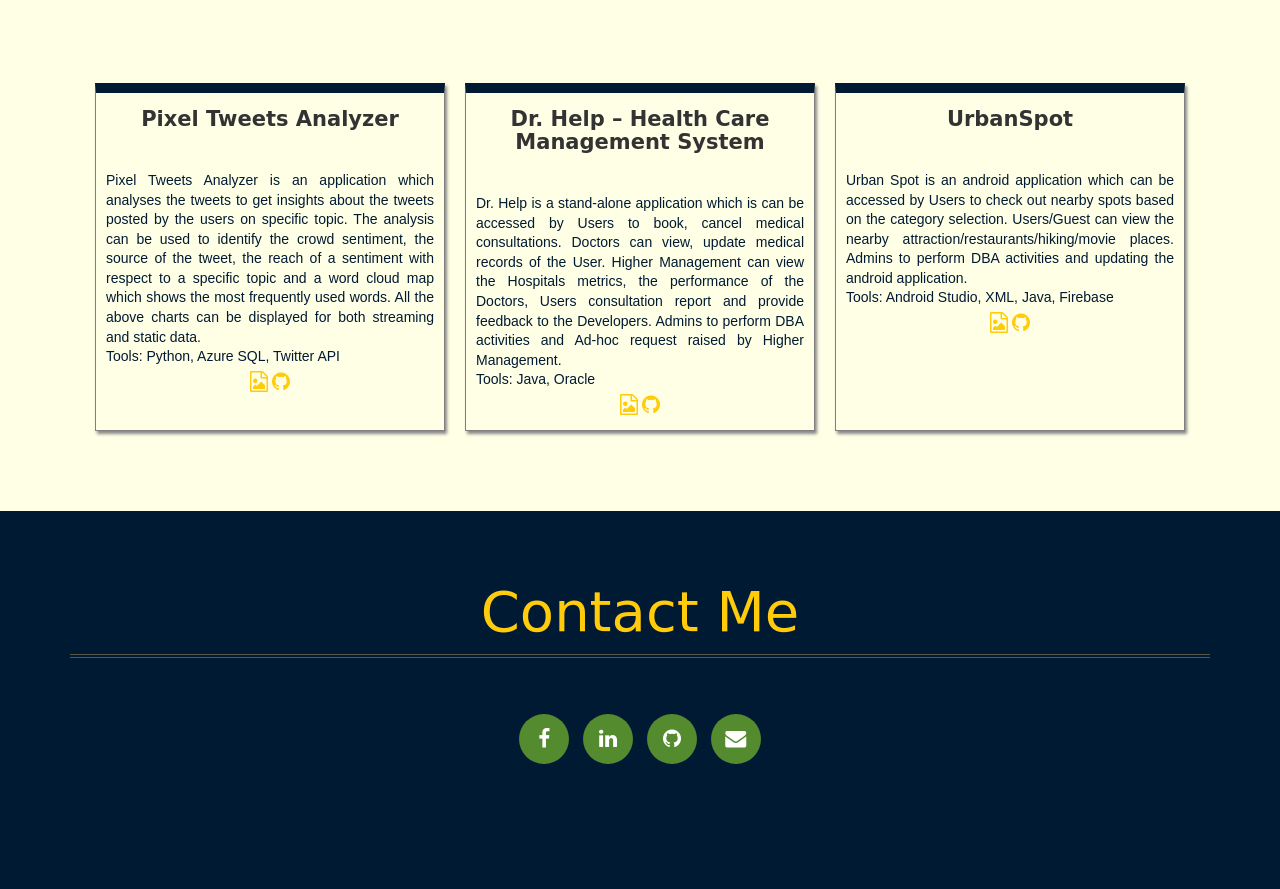
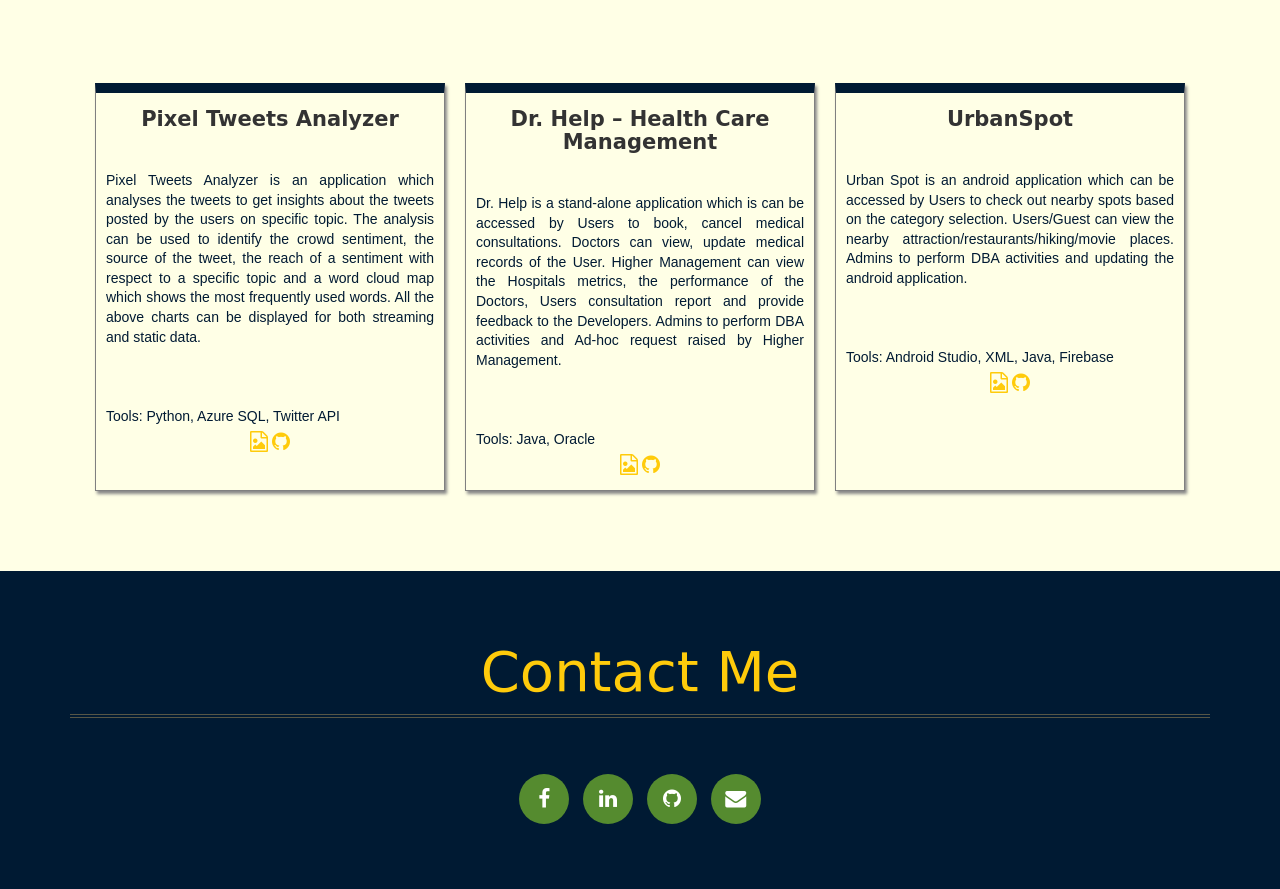
Before and after one commit to a-gowrisankar/a-gowrisankar.github.io, a plain HTML site: page index.html in a window 1280 px wide. Shown: the part 3724-4613 px from the top of the page. Drawn offline with Linux system fonts and the light colour scheme; a web font is replaced by a local one.

Commit message:
Style changes

```diff
--- a/index.html
+++ b/index.html
@@ -271,9 +271,9 @@ License URL: http://creativecommons.org/licenses/by/3.0/
                         <p>Pixel Tweets Analyzer is an application which analyses the tweets to get insights about the tweets posted
                             by the users on specific topic. The analysis can be used to identify the crowd sentiment, the source of
                             the tweet, the reach of a sentiment with respect to a specific topic and a word cloud map which shows the
-                            most frequently used words. All the above charts can be displayed for both streaming and static data.
+                            most frequently used words. All the above charts can be displayed for both streaming and static data. </p>
                         <br>
-                            Tools: Python, Azure SQL, Twitter API</p>
+                        <p>Tools: Python, Azure SQL, Twitter API</p>
 
                         <div class="links">
                              <a href="assets/Pixel - Tweets Analyzer.pdf" class="icons" target="_blank"><i class="fa fa-file-image-o" aria-hidden="true"></i></a>
@@ -282,13 +282,13 @@ License URL: http://creativecommons.org/licenses/by/3.0/
 
                     </div>
                     <div class="card">
-                        <h1>Dr. Help – Health Care Management System </h1>
+                        <h1>Dr. Help – Health Care Management</h1>
                         <p>Dr. Help is a stand-alone application which is can be accessed by Users to book, cancel medical consultations.
                             Doctors can view, update medical records of the User. Higher Management can view the Hospitals metrics,
                             the performance of the Doctors, Users consultation report and provide feedback to the Developers.
-                            Admins to perform DBA activities and Ad-hoc request raised by Higher Management.
+                            Admins to perform DBA activities and Ad-hoc request raised by Higher Management.</p>
                           <br>
-                           Tools: Java, Oracle</p>
+                          <p>Tools: Java, Oracle</p>
 
                         <div class="links">
                             <a href="assets/Dr.Help_ v1.1.pdf" class="icons" target="_blank" ><i class="fa fa-file-image-o" aria-hidden="true"></i></a>
@@ -300,9 +300,9 @@ License URL: http://creativecommons.org/licenses/by/3.0/
                         <h1>UrbanSpot</h1>
                         <p>Urban Spot is an android application which can be accessed by Users to check out nearby spots based on the
                             category selection. Users/Guest can view the nearby attraction/restaurants/hiking/movie places.
-                            Admins to perform DBA activities and updating the android application.
+                            Admins to perform DBA activities and updating the android application. </p>
                            <br>
-                           Tools: Android Studio, XML, Java, Firebase</p>
+                           <p>Tools: Android Studio, XML, Java, Firebase</p>
 
                         <div class="links">
                             <a href="assets/Urban_Spot_ v1.1.pdf" class="icons" target="_blank"><i class="fa fa-file-image-o" aria-hidden="true"></i></a>
```
